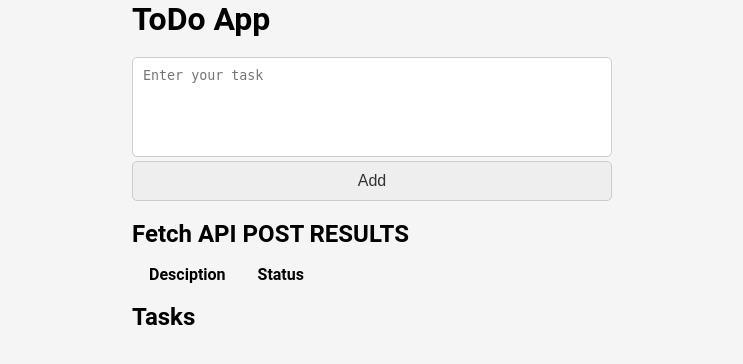
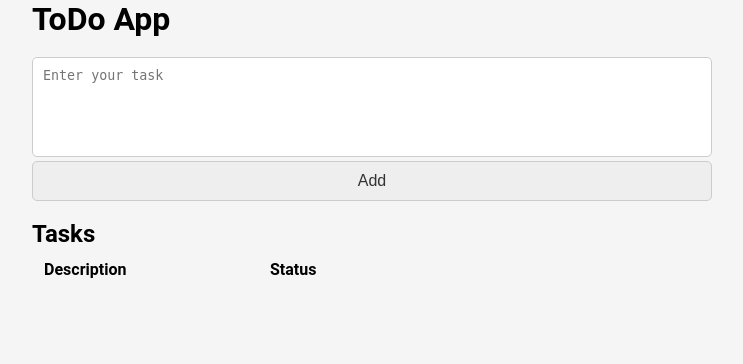
Before and after one commit to djwester/todo-list-testing, a FastAPI app: template templates/index.html in a window 1280 px wide. Shown: the top 364 px of the page, without its empty margins (268-1011 px from the left). Run offline with FastAPI, Linux system fonts and the light colour scheme; the template is opened without the code that fills it, so the values that code supplies are empty.

Commit message:
make some updates

```diff
--- a/main.py
+++ b/main.py
@@ -1,18 +1,18 @@
 import os
-from dataclasses import asdict, dataclass
 from typing import Optional
 
-from database import database as models
-from fastapi import FastAPI, Form, Request, Response, status
-# from fastapi.responses import RedirectResponse
+from fastapi import FastAPI, Request, Response, status
 from fastapi.staticfiles import StaticFiles
 from fastapi.templating import Jinja2Templates
+from pydantic import BaseModel
 from sqlalchemy import create_engine, select
 from sqlalchemy.exc import NoResultFound
 from sqlalchemy.orm import aliased, sessionmaker
 from sqlalchemy.orm.exc import UnmappedInstanceError
 
-uri = os.getenv("DATABASE_URL")  # or other relevant config var
+from database import database as models
+
+uri = os.getenv("DATABASE_URL")
 if uri.startswith("postgres://"):
     uri = uri.replace("postgres://", "postgresql://", 1)
 engine = create_engine(uri)
@@ -23,12 +23,12 @@ session = Session()
 templates = Jinja2Templates(directory="templates")
 app = FastAPI()
 
+
 # TODO: Update to use Routes
 app.mount("/static", StaticFiles(directory="static"), name="static")
 
 
-@dataclass
-class Task:
+class Task(BaseModel):
     description: str
     status: models.Status
     id: Optional[int] = None
@@ -37,19 +37,25 @@ class Task:
 def get_all_todos():
     obj = aliased(models.Task, name="obj")
     stmt = select(obj)
-    todos = [Task(id=i.id, description=i.description, status=i.status.value) for i in session.scalars(stmt)]
+    todos = [
+        Task(id=i.id, description=i.description, status=i.status.value)
+        for i in session.scalars(stmt)
+    ]
     return todos
+
 
 @app.get("/")
 def root(request: Request):
     todos = get_all_todos()
-    return templates.TemplateResponse("index.html",
-                                      {"request": request, "todos": todos})
+    print(todos[0].status)
+    return templates.TemplateResponse(
+        "index.html", {"request": request, "todos": todos}
+    )
 
 
 @app.post("/tasks", status_code=201)
 def create_task(task: Task):
-    db_task = models.Task(**asdict(task))
+    db_task = models.Task(**task.dict())
     session.add(db_task)
     session.commit()
 
@@ -59,11 +65,26 @@ def create_task(task: Task):
         "status": db_task.status,
     }
 
+
 @app.get("/tasks", status_code=200)
 def get_tasks():
     todos = get_all_todos()
 
     return todos
+
+
+@app.put("/tasks/{task_id}/status")
+def update_task_status(task_id: int, status: models.Status):
+    obj = aliased(models.Task, name="obj")
+    db_task = session.execute(select(obj).filter_by(id=task_id)).scalar_one()
+    db_task.status = status
+    session.commit()
+
+    return {
+        "id": db_task.id,
+        "description": db_task.description,
+        "status": db_task.status,
+    }
 
 
 @app.put("/tasks/{task_id}")
--- a/pyproject.toml
+++ b/pyproject.toml
@@ -4,7 +4,7 @@ version = "0.1.0"
 description = ""
 authors = ["Dave Westerveld"]
 readme = "README.md"
-packages = [{include = "todo_list"}]
+packages = []
 
 [tool.poetry.dependencies]
 python = "^3.11"
@@ -14,6 +14,8 @@ uvicorn = "^0.21.1"
 psycopg2-binary= "^2.9.6"
 jinja2 = "^3.1.2"
 python-multipart = "^0.0.6"
+pydantic = "^1.10.7"
+black = "^23.3.0"
 
 
 [build-system]
--- a/static/css/main.css
+++ b/static/css/main.css
@@ -11,7 +11,7 @@ body {
 
 main {
     width: 100%;
-    max-width: 520px;
+    max-width: 720px;
     margin: 0 auto;
     padding: 0 20px;
 }
@@ -35,20 +35,28 @@ button {
     font-size: 16px;
     cursor: pointer;
 }
-
-.task {
-    display: flex;
-    align-items: center;
-    justify-content: space-between;
-    padding: 8px 0;
+.edit-task{
+    width: 50px;
+    height: 40px;
+    margin-right: 10px;
+}
+.delete-task{
+    width: 60px;
+    height: 40px;
+}
+#container{
+    text-align: center;
+}
+table{
+    table-layout: fixed;
+    width: 100%;
+}
+th,
+td {
+    padding: 10px;
+    text-align: left;
+    width: 33%;
+}
+tr{
     border-bottom: 1px solid #ccc;
 }
-
-.task:first-child {
-    border-top: 1px solid #ccc;
-}
-
-th,
-td {
-    padding: 15px;
-}
--- a/static/main.js
+++ b/static/main.js
@@ -1,9 +1,11 @@
 
-const button = document.getElementById("create-task");
-button.addEventListener("click", () => {
+const addbutton = document.getElementById("create-task");
+const url = "http://127.0.0.1:8000/tasks";
+
+addbutton.addEventListener("click", () => {
     const formText = document.getElementById("task-description").value;
     var data = { "description": formText, "status": "Draft" }
-    fetch("http://127.0.0.1:8000/tasks", {
+    fetch(url, {
         method: "POST",
         headers: {
             "Content-Type": "application/json"
@@ -15,12 +17,93 @@ button.addEventListener("click", () => {
 
         // Create a variable to store HTML
         let li = ``;
-            li += `<td>${json.description} </td>
-<td>${json.status}</td>`;
+        li +=`<tr>`;
+        li += `<td>${json.description} </td>`;
+        li += `<td>${json.status}</td>`;
+        li +=`<td>
+            <small>
+                <button id="${json.id}" type="button" class=".edit-task">Edit</button>
+                <a href="${url}/tasks/${json.id}">Edit</a>
+                <a href="delete/${json.id}">Delete</a>
+            </small>
+        </td>`;
+        li += `</tr>`;
 
         // Display result
-            document.getElementById("tasks").innerHTML = li;
+        document.getElementById("tasks").innerHTML += li;
+    });
+
+});
+
+document.addEventListener("DOMContentLoaded", () => {
+    fetch(url, {
+        method: "GET",
+        headers: {
+            "Content-Type": "application/json"
+        }
+    })
+    .then(response => response.json())
+    .then(json => {
+        let table_rows = ``;
+        for (var i = 0; i < json.length; i++) {
+            // Create a variable to store HTML
+            task = json[i]
+            let li = ``;
+            li +=`<tr>`;
+            li += `<td name="description_${task.id}">${task.description} </td>`;
+            li += `<td>${task.status}</td>`;
+            li +=`<td>
+                <small>
+                    <button id="${task.id}" type="button" class="edit-task" description="${task.description}">Edit</button>
+                    <button id="${task.id}" type="button" class="delete-task">Delete</button>
+                </small>
+            </td>`;
+            li += `</tr>`;
+            table_rows += li;
+        }
+
+        // Display result
+        document.getElementById("tasks").innerHTML += table_rows;
+    })
+    .then( () => {
+        document.querySelectorAll(".edit-task").forEach(item => {
+            item.addEventListener("click", editTask)
+        })
+        document.querySelectorAll(".delete-task").forEach(item => {
+            item.addEventListener("click", deleteTask)
+        })
     });
 });
 
-//
+function deleteTask(event) {
+    const taskId = event.currentTarget.id
+    const taskUrl = `${url}/${taskId}`
+    fetch(taskUrl, {
+        method: "DELETE",
+        headers: {
+            "Content-Type": "application/json"
+        },
+    });
+}
+function editTask (event) {
+
+    const taskId = event.currentTarget.id
+    let taskDescription = event.currentTarget.getAttribute("description")
+    const taskUrl = `${url}/${taskId}`
+
+    let description = window.prompt("Edit the task",taskDescription)
+    console.log(description)
+    const data = {"description": description, "status": "Draft" }
+    fetch(taskUrl, {
+        method: "PUT",
+        headers: {
+            "Content-Type": "application/json"
+        },
+        body: JSON.stringify(data),
+    })
+    .then(description => {
+        taskDescription = description
+        description_element = document.getElementsByName(`description_${taskId}`)
+        description_element.value = description;
+    })
+}
--- a/templates/index.html
+++ b/templates/index.html
@@ -9,56 +9,19 @@
 
 <br>
 <div>
-    <h2>Fetch API POST RESULTS</h2>
-
-    <!-- Table to display fetched user data -->
-    <table>
-        <tr>
-            <th>Desciption</th>
-            <th>Status</th>
-        </tr>
-        <tr id="tasks"></tr>
-    </table>
+    <h2>Tasks</h2>
 </div>
 
 <!-- Link JavaScript file -->
 <script src="static/main.js"></script>
-<h2>Tasks</h2>
 
-<table>
-    {% for todo in todos %}
-    <tr class="task">
-        {% if todo.status == "Complete" %}
-        <strike>{{ todo.description }}</strike>
-        {% else %}
-        <td>{{ todo.description }}</td>
-        <td>{{todo.status}}</td>
-        {% endif %}
-        <td>
-            <small>
-                <a href="edit/{{ todo.id }}">Edit</a>
-                <a href="delete/{{ todo.id }}">Delete</a>
-            </small>
-        </td>
+<table id="tasks">
+    <tr>
+        <th>Description</th>
+        <th>Status</th>
+        <th></th>
     </tr>
-    {% endfor %}
+
 </table>
 
 {% endblock content %}
-
-<!-- <script type="text/javascript"> -->
-
-// document.addEventListener('DOMContentLoaded', () => {
-// document.querySelectorAll('button').forEach(button => {
-// button.onclick = () => {
-// const request = new XMLHttpRequest();
-// request.open('POST', `/${button.id}`);
-// request.onload = () => {
-// const response = request.responseText;
-// document.getElementById('count').innerHTML = response;
-// };
-// request.send();
-// };
-// });
-// });
-<!-- </script> -->
```
Also changed, not shown: create_tables.py (+5 -4 lines), 5 other files. Lines whose indentation alone changed are shown as unchanged.
